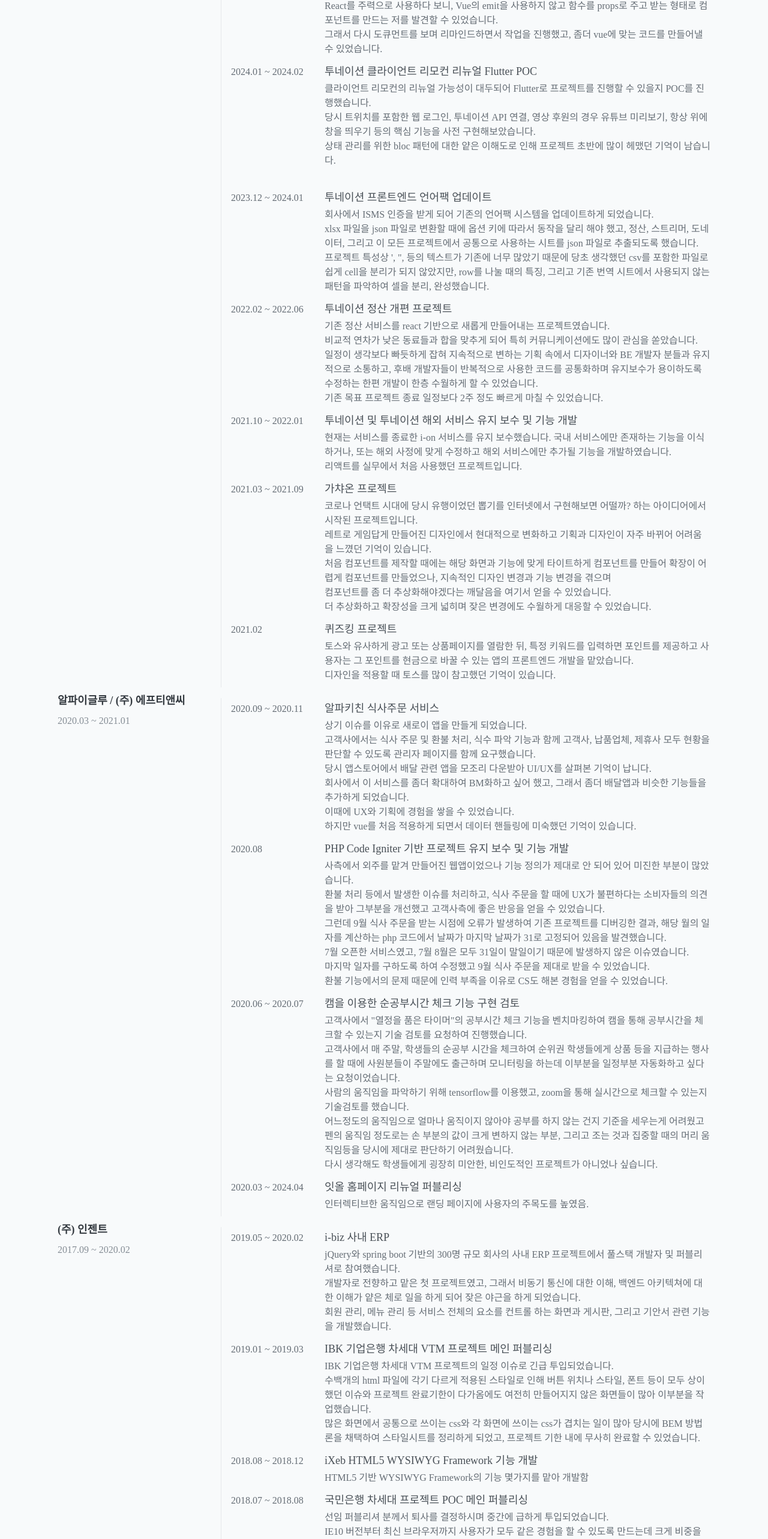
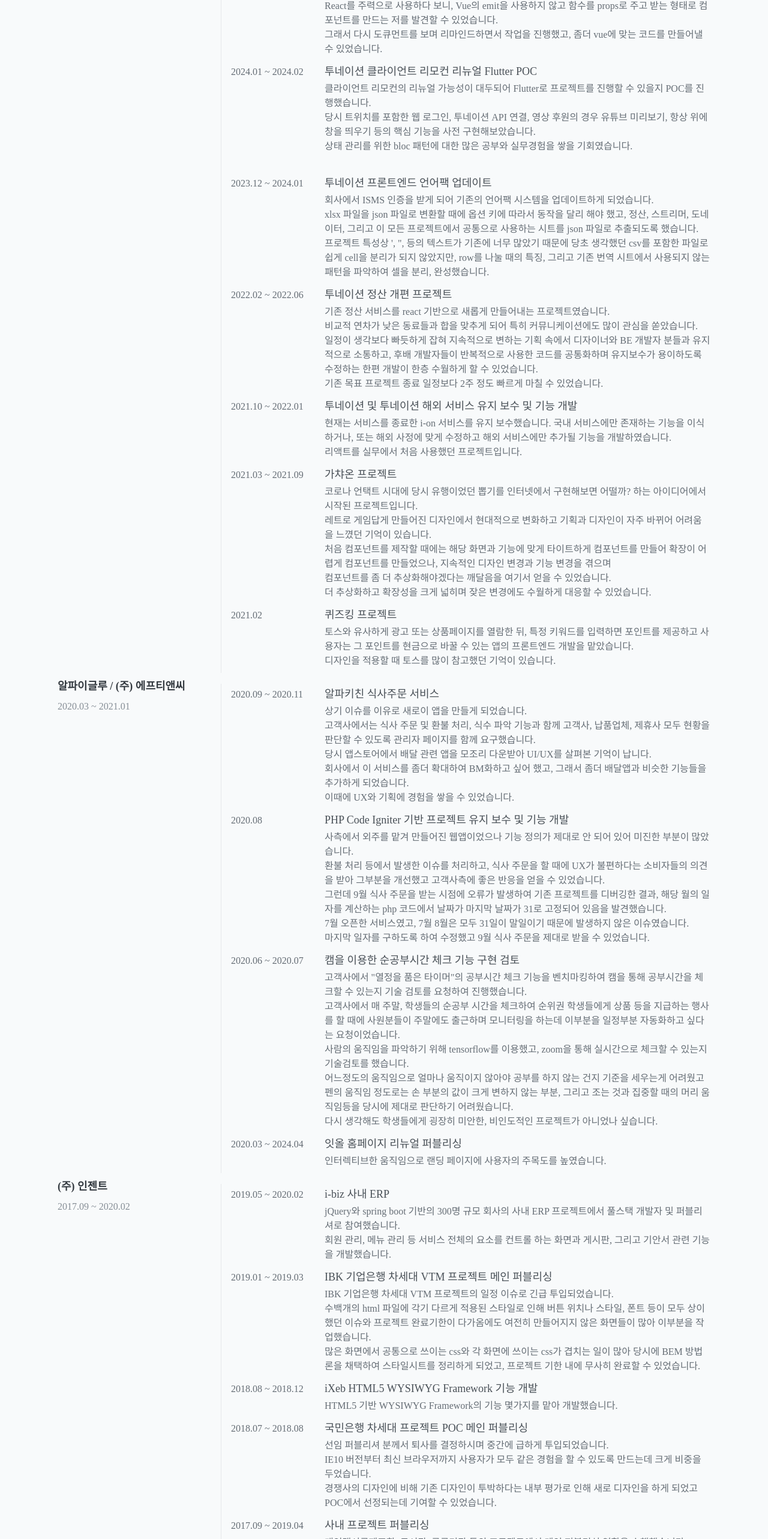
Before and after one commit to yeon990806/yeon990806.github.io, a Next.js app: page /about in a window 1280 px wide. Shown: the part 1240-3806 px from the top of the page at 60% size. Built offline with nearby package versions, Linux system fonts and the light colour scheme; a web font is replaced by a local one.

Commit message:
feat: fix career

```diff
--- a/src/constant/career.ts
+++ b/src/constant/career.ts
@@ -46,7 +46,7 @@ React를 주력으로 사용하다 보니, Vue의 emit을 사용하지 않고
         date: '2024.01 ~ 2024.02',
         desc: `클라이언트 리모컨의 리뉴얼 가능성이 대두되어 Flutter로 프로젝트를 진행할 수 있을지 POC를 진행했습니다.
 당시 트위치를 포함한 웹 로그인, 투네이션 API 연결, 영상 후원의 경우 유튜브 미리보기, 항상 위에 창을 띄우기 등의 핵심 기능을 사전 구현해보았습니다.
-상태 관리를 위한 bloc 패턴에 대한 얕은 이해도로 인해 프로젝트 초반에 많이 헤맸던 기억이 남습니다.
+상태 관리를 위한 bloc 패턴에 대한 많은 공부와 실무경험을 쌓을 기회였습니다.
   `
       },
       {
@@ -102,9 +102,7 @@ xlsx 파일을 json 파일로 변환할 때에 옵션 키에 따라서 동작을
 고객사에서는 식사 주문 및 환불 처리, 식수 파악 기능과 함께 고객사, 납품업체, 제휴사 모두 현황을 판단할 수 있도록 관리자 페이지를 함께 요구했습니다.
 당시 앱스토어에서 배달 관련 앱을 모조리 다운받아 UI/UX를 살펴본 기억이 납니다.
 회사에서 이 서비스를 좀더 확대하여 BM화하고 싶어 했고, 그래서 좀더 배달앱과 비슷한 기능들을 추가하게 되었습니다.
-이때에 UX와 기획에 경험을 쌓을 수 있었습니다.
-하지만 vue를 처음 적용하게 되면서 데이터 핸들링에 미숙했던 기억이 있습니다.
-`
+이때에 UX와 기획에 경험을 쌓을 수 있었습니다.`
       },
       {
         title: 'PHP Code Igniter 기반 프로젝트 유지 보수 및 기능 개발',
@@ -113,9 +111,7 @@ xlsx 파일을 json 파일로 변환할 때에 옵션 키에 따라서 동작을
 환불 처리 등에서 발생한 이슈를 처리하고, 식사 주문을 할 때에 UX가 불편하다는 소비자들의 의견을 받아 그부분을 개선했고 고객사측에 좋은 반응을 얻을 수 있었습니다.
 그런데 9월 식사 주문을 받는 시점에 오류가 발생하여 기존 프로젝트를 디버깅한 결과, 해당 월의 일자를 계산하는 php 코드에서 날짜가 마지막 날짜가 31로 고정되어 있음을 발견했습니다.
 7월 오픈한 서비스였고, 7월 8월은 모두 31일이 말일이기 때문에 발생하지 않은 이슈였습니다.
-마지막 일자를 구하도록 하여 수정했고 9월 식사 주문을 제대로 받을 수 있었습니다.
-환불 기능에서의 문제 때문에 인력 부족을 이유로 CS도 해본 경험을 얻을 수 있었습니다.
-`
+마지막 일자를 구하도록 하여 수정했고 9월 식사 주문을 제대로 받을 수 있었습니다.`
       },
       {
         title: '캠을 이용한 순공부시간 체크 기능 구현 검토',
@@ -130,7 +126,7 @@ xlsx 파일을 json 파일로 변환할 때에 옵션 키에 따라서 동작을
       {
         title: '잇올 홈페이지 리뉴얼 퍼블리싱',
         date: '2020.03 ~ 2024.04',
-        desc: `인터렉티브한 움직임으로 랜딩 페이지에 사용자의 주목도를 높였음.`
+        desc: `인터렉티브한 움직임으로 랜딩 페이지에 사용자의 주목도를 높였습니다.`
       },
     ]
   },
@@ -142,7 +138,6 @@ xlsx 파일을 json 파일로 변환할 때에 옵션 키에 따라서 동작을
         title: 'i-biz 사내 ERP',
         date: '2019.05 ~ 2020.02',
         desc: `jQuery와 spring boot 기반의 300명 규모 회사의 사내 ERP 프로젝트에서 풀스택 개발자 및 퍼블리셔로 참여했습니다.
-개발자로 전향하고 맡은 첫 프로젝트였고, 그래서 비동기 통신에 대한 이해, 백엔드 아키텍쳐에 대한 이해가 얕은 체로 일을 하게 되어 잦은 야근을 하게 되었습니다.
 회원 관리, 메뉴 관리 등 서비스 전체의 요소를 컨트롤 하는 화면과 게시판, 그리고 기안서 관련 기능을 개발했습니다.
 `
       },
@@ -157,7 +152,7 @@ xlsx 파일을 json 파일로 변환할 때에 옵션 키에 따라서 동작을
       {
         title: 'iXeb HTML5 WYSIWYG Framework 기능 개발',
         date: '2018.08 ~ 2018.12',
-        desc: `HTML5 기반 WYSIWYG Framework의 기능 몇가지를 맡아 개발함`
+        desc: `HTML5 기반 WYSIWYG Framework의 기능 몇가지를 맡아 개발했습니다.`
       },
       {
         title: '국민은행 차세대 프로젝트 POC 메인 퍼블리싱',
@@ -170,7 +165,7 @@ IE10 버전부터 최신 브라우저까지 사용자가 모두 같은 경험을
       {
         title: '사내 프로젝트 퍼블리싱',
         date: '2017.09 ~ 2019.04',
-        desc: '개인택시공제조합, 도서관, 공공기관 등의 프로젝트에서 메인 퍼블리싱 역할을 수행함'
+        desc: '개인택시공제조합, 도서관, 공공기관 등의 프로젝트에서 메인 퍼블리싱 역할을 수행했습니다.'
       }
     ]
   }
```
